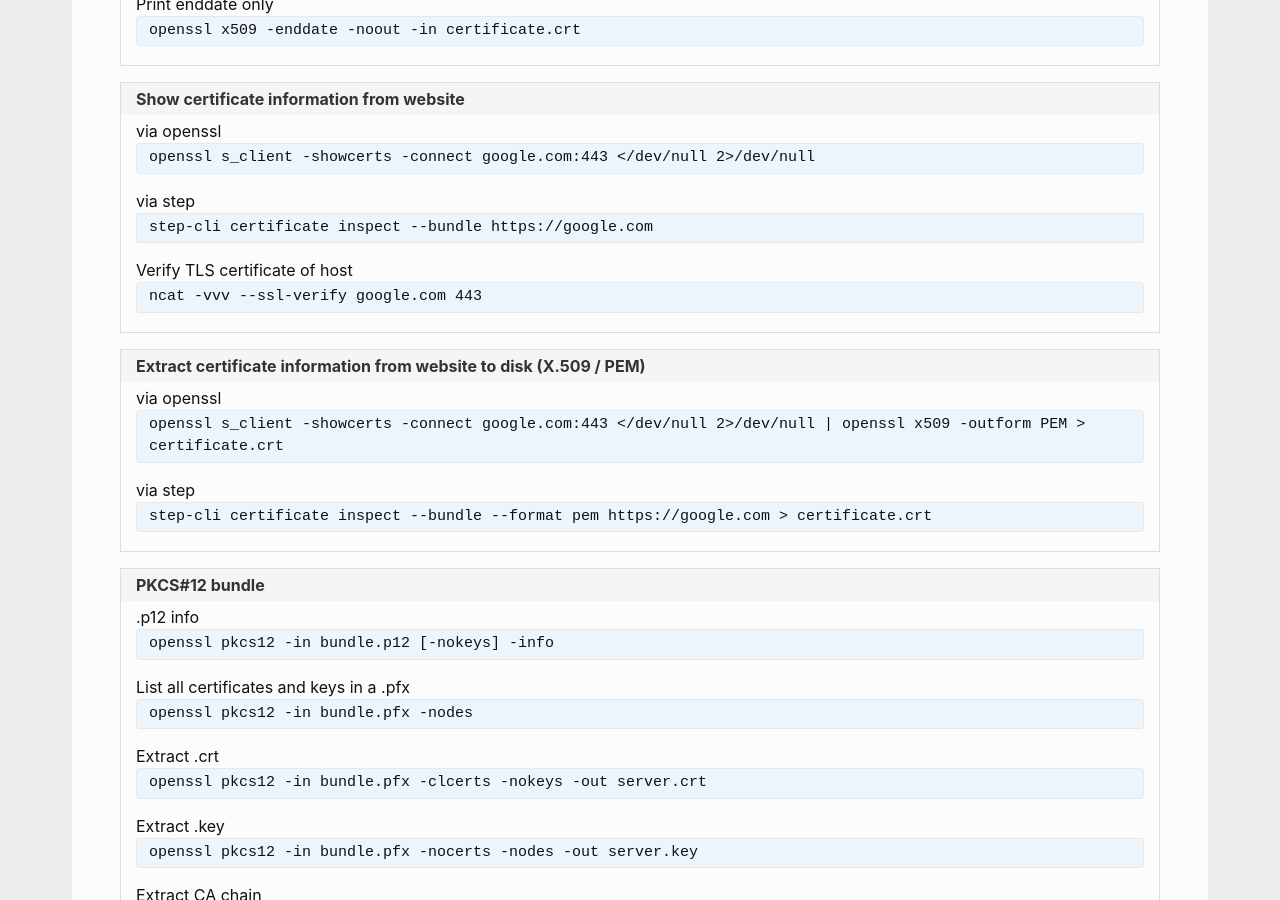
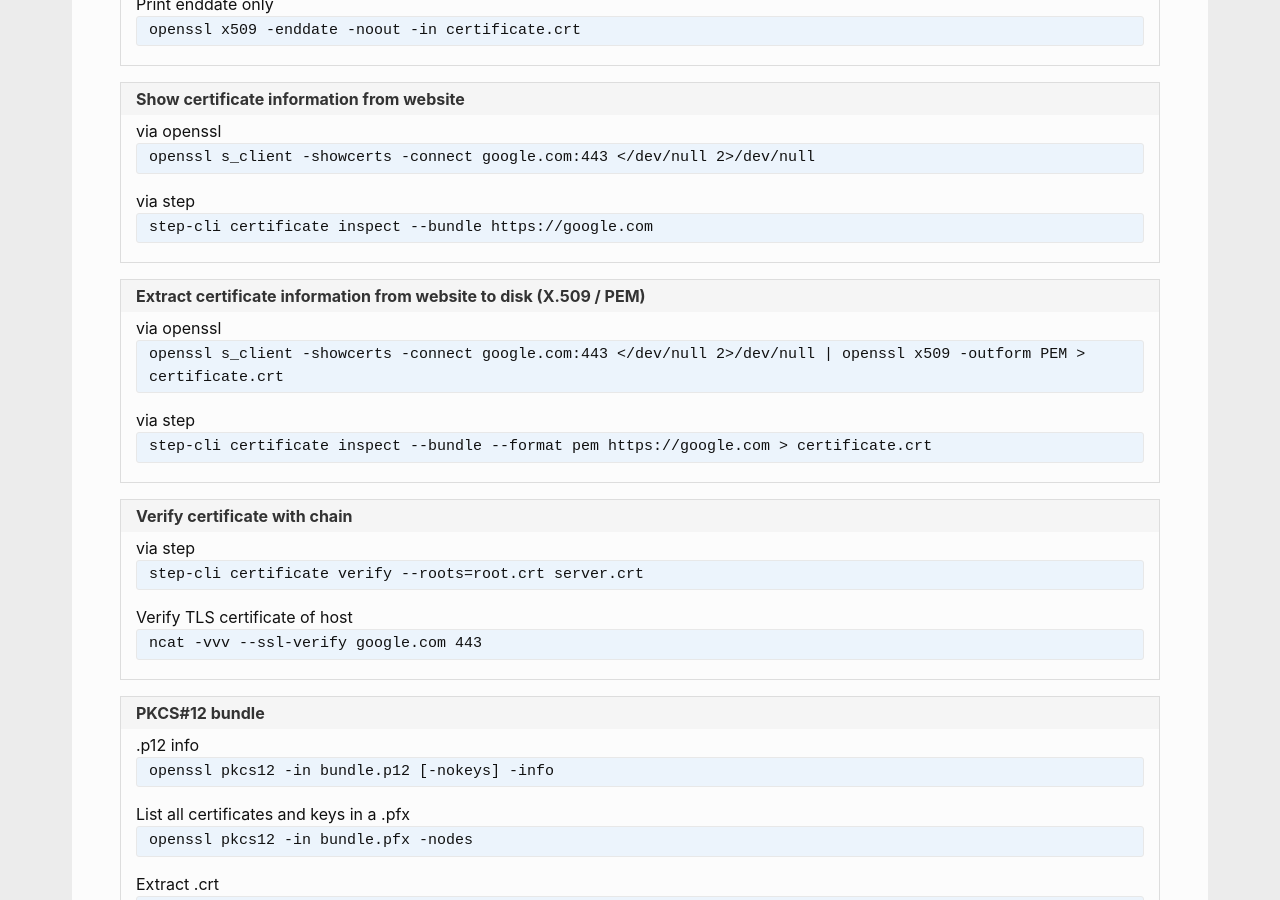
Before and after one commit to andreas-mausch/cheatsheets, a Jekyll site: the page built from _cheatsheets/tls.md, in a window 1280 px wide and 900 px high, scrolled down 459 px. Built offline with Jekyll 4.4.1, drawn with Linux system fonts in a browser that asks for light colours.

Commit message:
tls: verify certificate via step-cli

```diff
--- a/_cheatsheets/tls.md
+++ b/_cheatsheets/tls.md
@@ -13,11 +13,14 @@ section:
     commands:
       via openssl: openssl s_client -showcerts -connect google.com:443 </dev/null 2>/dev/null
       via step: step-cli certificate inspect --bundle https://google.com
-      Verify TLS certificate of host: ncat -vvv --ssl-verify google.com 443
   - name: Extract certificate information from website to disk (X.509 / PEM)
     commands:
       via openssl: openssl s_client -showcerts -connect google.com:443 </dev/null 2>/dev/null | openssl x509 -outform PEM > certificate.crt
       via step: step-cli certificate inspect --bundle --format pem https://google.com > certificate.crt
+  - name: Verify certificate with chain
+    commands:
+      via step: step-cli certificate verify --roots=root.crt server.crt
+      Verify TLS certificate of host: ncat -vvv --ssl-verify google.com 443
   - name: PKCS#12 bundle
     commands:
       .p12 info: openssl pkcs12 -in bundle.p12 [-nokeys] -info
```
